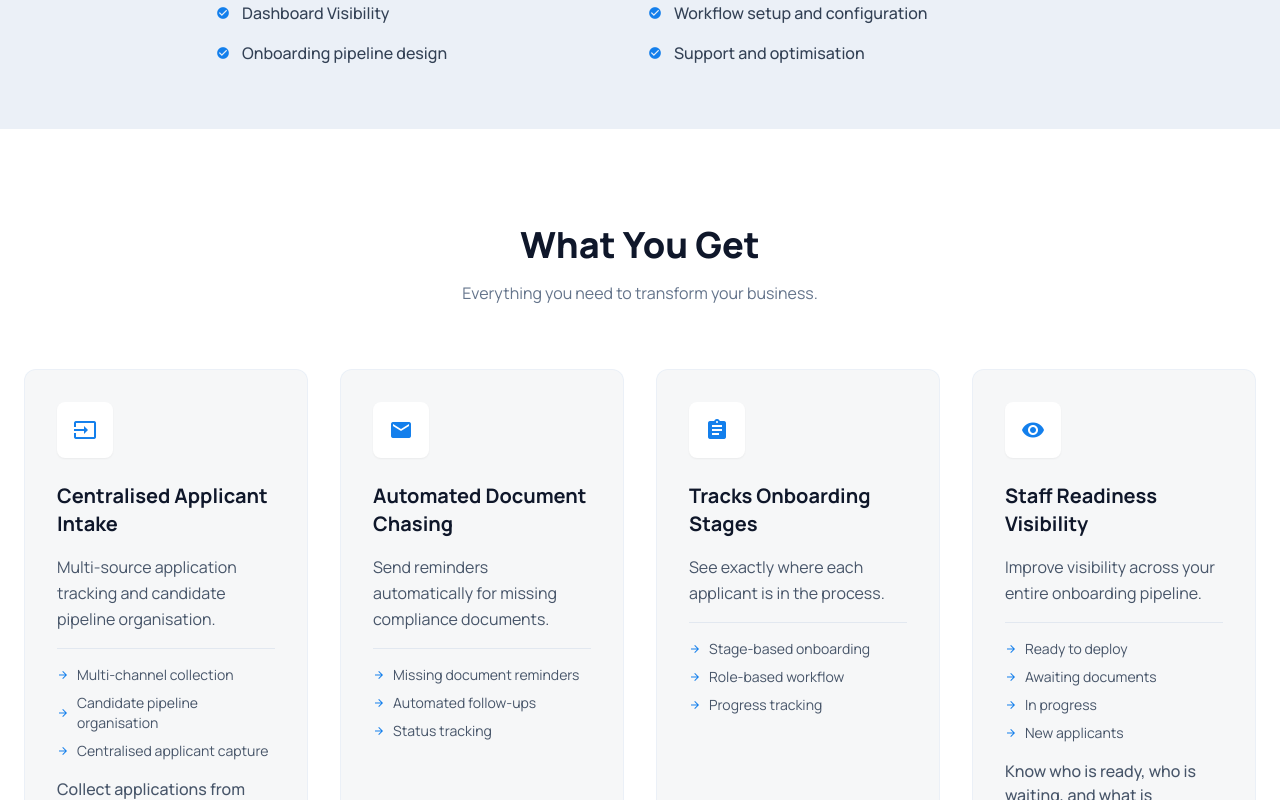
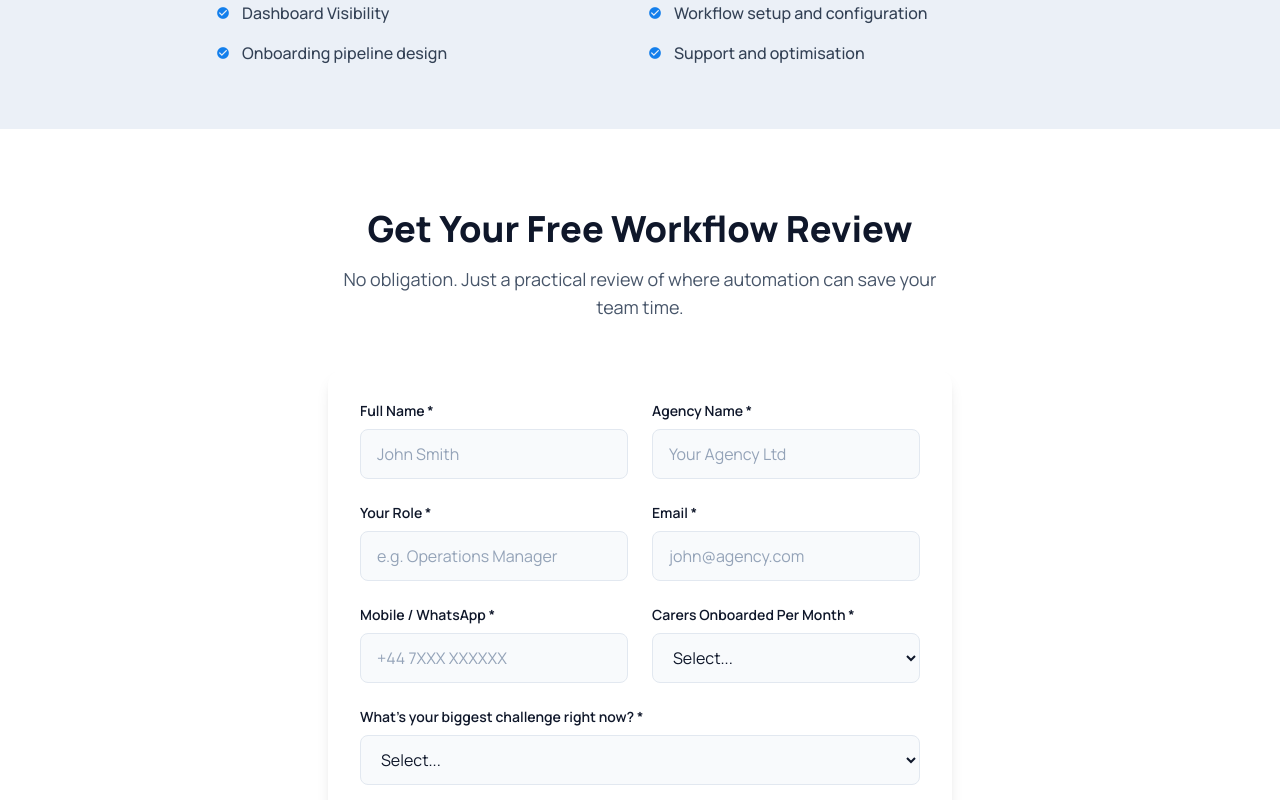
Before and after one commit to Rohaan02/Amica-Digital-Services-Frontend, a React (Vite) app: page /services/care-agency-recruitment in a window 1280 px wide. Shown: the part 2920-3720 px from the top of the page. Built offline with nearby package versions, Linux system fonts and the light colour scheme.

Commit message:
move Care Agency Form above other sections

```diff
--- a/src/components/CareAgencyLeadForm.jsx
+++ b/src/components/CareAgencyLeadForm.jsx
@@ -71,7 +71,7 @@ const CareAgencyLeadForm = () => {
   };
 
   return (
-    <section className="py-20 bg-gradient-to-br from-primary/5 to-blue-50 dark:from-primary/10 dark:to-blue-900/10">
+    <section className="py-20 bg-white from-primary/5 to-blue-50 dark:from-primary/10 dark:to-blue-900/10">
       <div className="max-w-2xl mx-auto px-6">
         {/* Form Header */}
         <div className="text-center mb-12">
--- a/src/components/ServiceDetail.jsx
+++ b/src/components/ServiceDetail.jsx
@@ -251,6 +251,9 @@ const ServiceDetail = () => {
             </div>
           </section>
         )}
+
+        {/* Lead Capture Form (Care Agency specific) */}
+        {slug === "care-agency-recruitment" && <CareAgencyLeadForm />}
 
         {/* Feature Grid */}
         <section className="bg-white dark:bg-background-dark/50 py-24">
@@ -634,9 +637,6 @@ const ServiceDetail = () => {
           </section>
         )}
 
-        {/* Lead Capture Form (Care Agency specific) */}
-        {slug === "care-agency-recruitment" && <CareAgencyLeadForm />}
-
         {/* FAQ Section */}
         {service.faqs && service.faqs.length > 0 && (
           <section className="py-20 bg-slate-50 dark:bg-slate-900/30">
```
